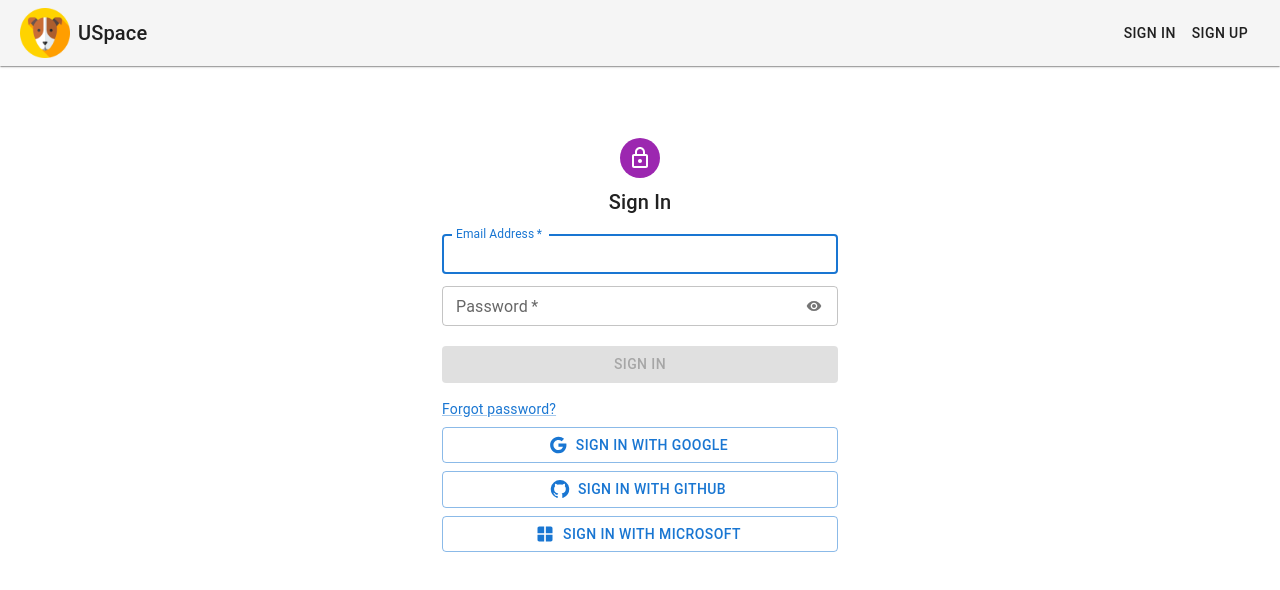
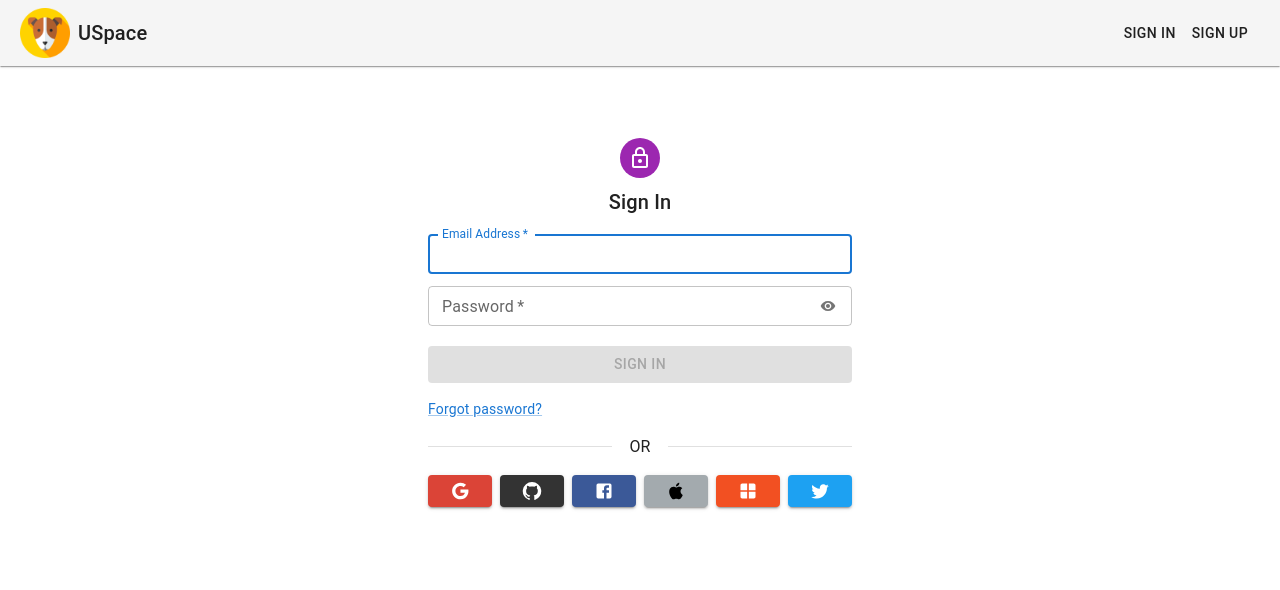
Before and after one commit to onedorn/uspace, a React (Create React App) app: page /signin in a window 1280 px wide. Shown: the top 590 px of the page. Built offline with nearby package versions, Linux system fonts and the light colour scheme; no server answers; what react-dotenv would draw is missing.

Commit message:
[USpace] Link / unlink signin providers

```diff
--- a/src/pages/SignInPage.tsx
+++ b/src/pages/SignInPage.tsx
@@ -1,12 +1,15 @@
 import React, { SyntheticEvent, useState } from 'react';
-import { Alert, Avatar, Box, Button, Container, CssBaseline, IconButton, Link, TextField, Typography } from '@mui/material';
+import { Alert, Avatar, Box, Button, Container, CssBaseline, Divider, IconButton, Link, TextField, Tooltip, Typography } from '@mui/material';
 import {
+  Apple as AppleIcon,
   Close as CloseIcon,
+  Facebook as FacebookIcon,
   GitHub as GitHubIcon,
   Google as GoogleIcon,
   LockOutlined as LockOutlinedIcon,
-  Visibility,
-  VisibilityOff,
+  Twitter as TwitterIcon,
+  Visibility as VisibilityIcon,
+  VisibilityOff as VisibilityOffIcon,
   Window as MicrosoftIcon,
 } from '@mui/icons-material';
 import {
@@ -36,6 +39,15 @@ const SignInPage = () => {
   const [showPassword, setShowPassword] = useState(false);
 
   const loading = useSelector((state: RootState) => state.user.loading);
+
+  const providerData = [
+    { icon: <GoogleIcon />, provider: new GoogleAuthProvider(), label: 'Google', color: '#DB4437', iconColor: '#fff' },
+    { icon: <GitHubIcon />, provider: new GithubAuthProvider(), label: 'GitHub', color: '#333', iconColor: '#fff' },
+    { icon: <FacebookIcon />, provider: new FacebookAuthProvider(), label: 'Facebook', color: '#3B5998', iconColor: '#fff' },
+    { icon: <AppleIcon />, provider: new OAuthProvider('apple.com'), label: 'Apple', color: '#A3AAAE', iconColor: '#000' },
+    { icon: <MicrosoftIcon />, provider: new OAuthProvider('microsoft.com'), label: 'Microsoft', color: '#F25022', iconColor: '#fff' },
+    { icon: <TwitterIcon />, provider: new TwitterAuthProvider(), label: 'Twitter', color: '#1DA1F2', iconColor: '#fff' },
+  ];
 
   const handleLogInWithEmailAndPassword = (event: Event | SyntheticEvent<any, Event>) => {
     event.preventDefault();
@@ -73,70 +85,10 @@ const SignInPage = () => {
       });
   };
 
-  const handleGoogleProviderLogin = () => {
+  const handleSignInWithProvider = (provider: GoogleAuthProvider | GithubAuthProvider | OAuthProvider | FacebookAuthProvider | TwitterAuthProvider) => {
     setPersistence(auth, browserSessionPersistence).then(async () => {
       try {
-        await signInWithPopup(auth, new GoogleAuthProvider());
-      } catch (error) {
-        const firebaseError = error as FirebaseError;
-        dispatch(authUserFailure({ message: firebaseError.message }));
-        setAlert({ open: true, message: firebaseError.message, severity: 'error' });
-      }
-    });
-  };
-
-  const handleGithubProviderLogin = () => {
-    setPersistence(auth, browserSessionPersistence).then(async () => {
-      try {
-        await signInWithPopup(auth, new GithubAuthProvider());
-      } catch (error) {
-        const firebaseError = error as FirebaseError;
-        dispatch(authUserFailure({ message: firebaseError.message }));
-        setAlert({ open: true, message: firebaseError.message, severity: 'error' });
-      }
-    });
-  };
-
-  const handleFacebookProviderLogin = () => {
-    setPersistence(auth, browserSessionPersistence).then(async () => {
-      try {
-        await signInWithPopup(auth, new FacebookAuthProvider());
-      } catch (error) {
-        const firebaseError = error as FirebaseError;
-        dispatch(authUserFailure({ message: firebaseError.message }));
-        setAlert({ open: true, message: firebaseError.message, severity: 'error' });
-      }
-    });
-  };
-
-  const handleAppleProviderLogin = () => {
-    setPersistence(auth, browserSessionPersistence).then(async () => {
-      try {
-        await signInWithPopup(auth, new OAuthProvider('apple.com'));
-      } catch (error) {
-        const firebaseError = error as FirebaseError;
-        dispatch(authUserFailure({ message: firebaseError.message }));
-        setAlert({ open: true, message: firebaseError.message, severity: 'error' });
-      }
-    });
-  };
-
-  const handleMicrosoftProviderLogin = () => {
-    setPersistence(auth, browserSessionPersistence).then(async () => {
-      try {
-        await signInWithPopup(auth, new OAuthProvider('microsoft.com'));
-      } catch (error) {
-        const firebaseError = error as FirebaseError;
-        dispatch(authUserFailure({ message: firebaseError.message }));
-        setAlert({ open: true, message: firebaseError.message, severity: 'error' });
-      }
-    });
-  };
-
-  const handleTwitterProviderLogin = () => {
-    setPersistence(auth, browserSessionPersistence).then(async () => {
-      try {
-        await signInWithPopup(auth, new TwitterAuthProvider());
+        await signInWithPopup(auth, provider);
       } catch (error) {
         const firebaseError = error as FirebaseError;
         dispatch(authUserFailure({ message: firebaseError.message }));
@@ -206,7 +158,7 @@ const SignInPage = () => {
                   onMouseUp={() => setShowPassword(false)}
                   onMouseLeave={() => setShowPassword(false)}
                 >
-                  {showPassword ? <VisibilityOff /> : <Visibility />}
+                  {showPassword ? <VisibilityOffIcon /> : <VisibilityIcon />}
                 </IconButton>
               ),
             }}
@@ -228,73 +180,35 @@ const SignInPage = () => {
           >
             Forgot password?
           </Link>
-          <Box sx={{ mt: 1, width: '100%' }}>
-            <Button
-              key="Google"
-              startIcon={<GoogleIcon />}
-              fullWidth
-              variant="outlined"
-              sx={{ mb: 1 }}
-              onClick={() => handleGoogleProviderLogin()}
-              disabled={loading}
-            >
-              Sign in with Google
-            </Button>
-            <Button
-              key="Github"
-              startIcon={<GitHubIcon />}
-              fullWidth
-              variant="outlined"
-              sx={{ mb: 1 }}
-              onClick={() => handleGithubProviderLogin()}
-              disabled={loading}
-            >
-              Sign in with GitHub
-            </Button>
-            <Button
-              key="Microsoft"
-              startIcon={<MicrosoftIcon />}
-              fullWidth
-              variant="outlined"
-              sx={{ mb: 1 }}
-              onClick={() => handleMicrosoftProviderLogin()}
-              disabled={loading}
-            >
-              Sign in with Microsoft
-            </Button>
-            {/*<Button*/}
-            {/*  key="Apple"*/}
-            {/*  startIcon={<AppleIcon />}*/}
-            {/*  fullWidth*/}
-            {/*  variant="outlined"*/}
-            {/*  sx={{ mb: 1 }}*/}
-            {/*  onClick={() => handleAppleProviderLogin()}*/}
-            {/*  disabled={loading}*/}
-            {/*>*/}
-            {/*  Sign in with Apple*/}
-            {/*</Button>*/}
-            {/*<Button*/}
-            {/*  key="Facebook"*/}
-            {/*  startIcon={<FacebookIcon />}*/}
-            {/*  fullWidth*/}
-            {/*  variant="outlined"*/}
-            {/*  sx={{ mb: 1 }}*/}
-            {/*  onClick={() => handleFacebookProviderLogin()}*/}
-            {/*  disabled={loading}*/}
-            {/*>*/}
-            {/*  Sign in with Facebook*/}
-            {/*</Button>*/}
-            {/*<Button*/}
-            {/*  key="Twitter"*/}
-            {/*  startIcon={<TwitterIcon />}*/}
-            {/*  fullWidth*/}
-            {/*  variant="outlined"*/}
-            {/*  sx={{ mb: 1 }}*/}
-            {/*  onClick={() => handleTwitterProviderLogin()}*/}
-            {/*  disabled={loading}*/}
-            {/*>*/}
-            {/*  Sign in with Twitter*/}
-            {/*</Button>*/}
+          <Divider sx={{ width: '100%', mb: 2, mt: 2 }} textAlign="center">
+            <Box component="span" sx={{ bgcolor: 'background.paper', px: 1 }}>
+              OR
+            </Box>
+          </Divider>
+          <Box sx={{ display: 'flex', justifyContent: 'center', width: '100%', mb: 2, mt: 2 }}>
+            {providerData.map(({ provider, icon, label, color, iconColor }, index) => (
+              <Tooltip title={`Sign in with ${label}`} placement="top" key={label}>
+                <Button
+                  startIcon={React.cloneElement(icon, { style: { color: iconColor } })}
+                  variant="contained"
+                  onClick={() => handleSignInWithProvider(provider)}
+                  disabled={loading}
+                  sx={{
+                    mx: 0.5,
+                    backgroundColor: color,
+                    color: iconColor,
+                    ':first-of-type': { ml: 0 },
+                    ':last-of-type': { mr: 0 },
+                    '&:hover': {
+                      backgroundColor: `${color}CC`,
+                    },
+                    '& .MuiButton-startIcon': {
+                      margin: 0,
+                    },
+                  }}
+                />
+              </Tooltip>
+            ))}
           </Box>
           {alert.open && (
             <Alert
```
Also changed, not shown: src/helpers/error.helpers.ts (added, +45 -0 lines), src/pages/Dashboard.tsx (+85 -2 lines).
